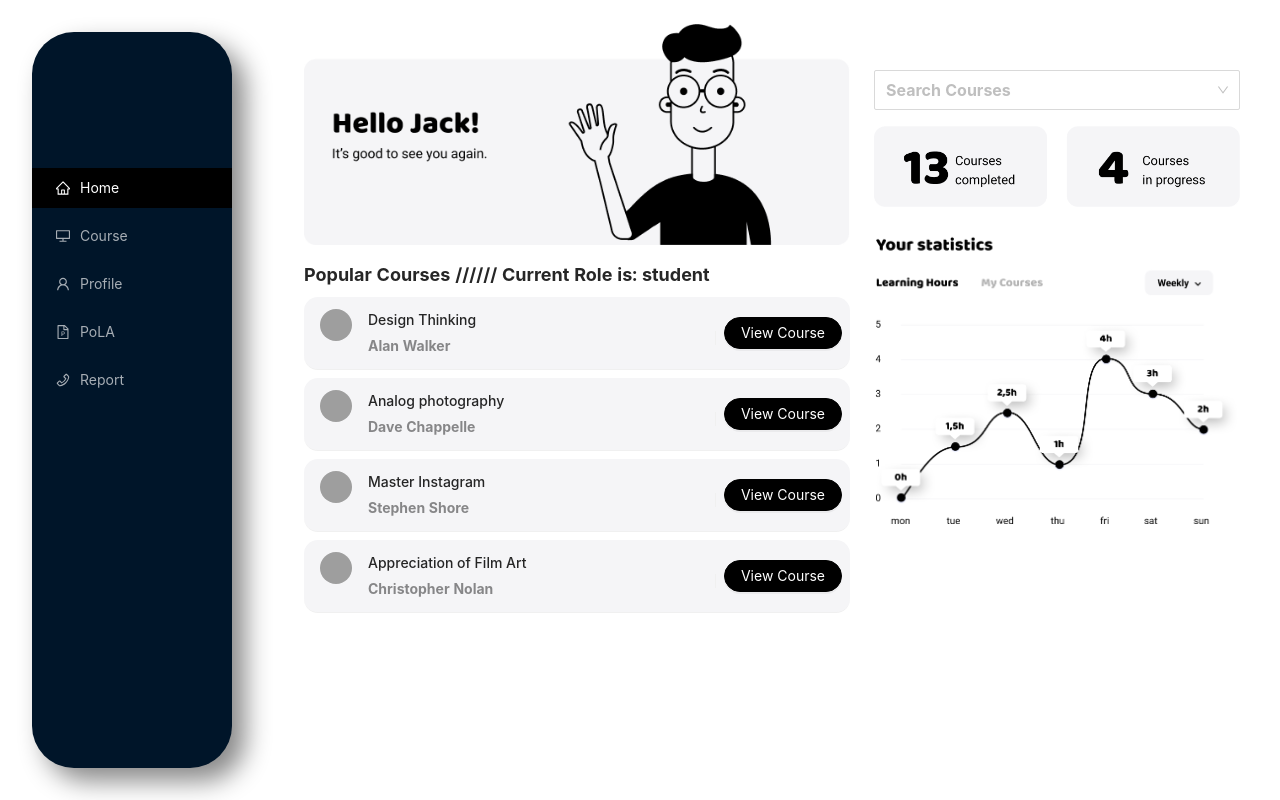
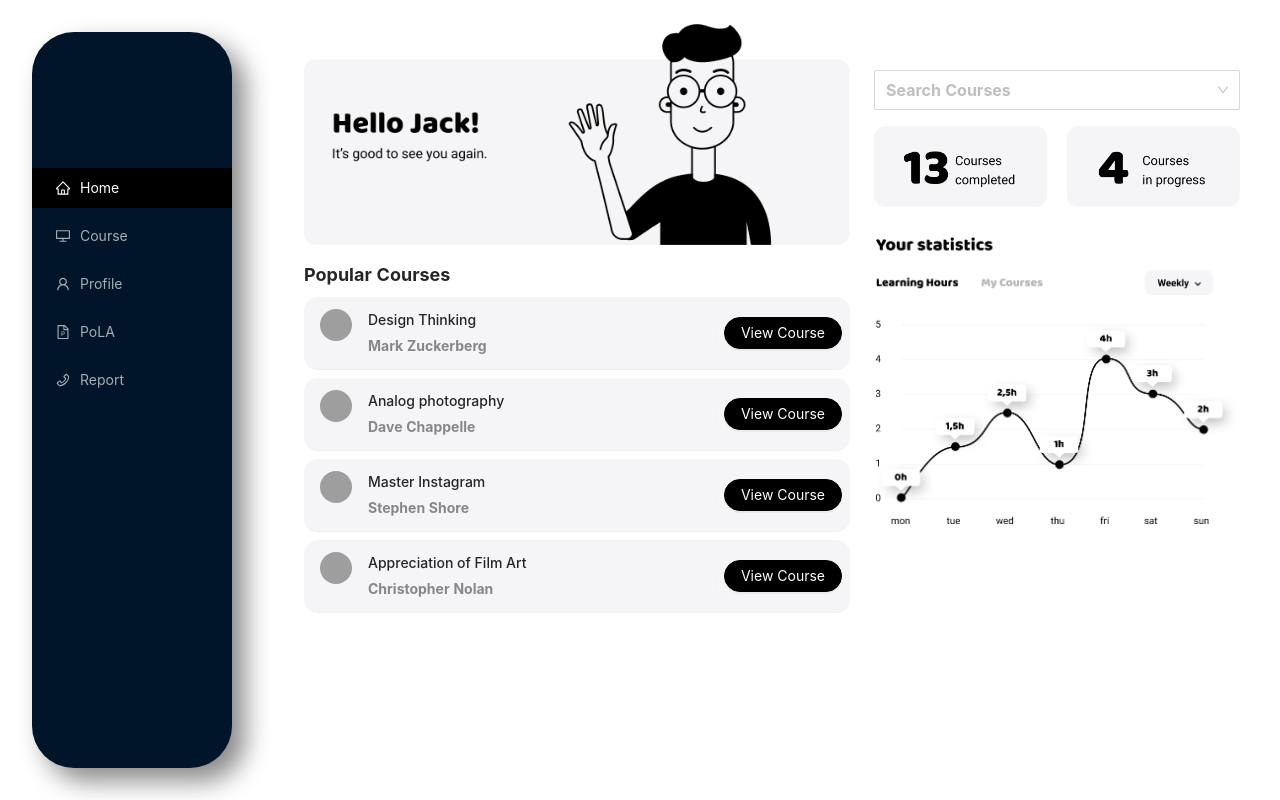
Before and after one commit to creeep123/PoLA, a React (Create React App) app: page /home in a window 1280 px wide. Built offline with nearby package versions, Linux system fonts and the light colour scheme; grey boxes are pictures that could not be loaded.

Commit message:
feat: teacher course control

```diff
--- a/src/components/courseList.jsx
+++ b/src/components/courseList.jsx
@@ -3,10 +3,14 @@ import React, { useContext } from 'react';
 import { Link } from 'react-router-dom';
 import PolaContext from '../components/context';
 
-const CourseList = () => {
+const CourseList = (props) => {
+  const { listType } = props;
   const polaContext = useContext(PolaContext);
-  const { enrolledCourses, allCourses } = polaContext.store;
+  const { enrolledCourses, publishedCourses, allCourses, userName } =
+    polaContext.store;
   const data = allCourses;
+  const courseListData =
+    listType === 'published' ? publishedCourses : enrolledCourses;
 
   const handleDropCourse = (droppingCourseName) => {
     enrolledCourses.splice(enrolledCourses.indexOf(droppingCourseName), 1);
@@ -16,6 +20,33 @@ const CourseList = () => {
     });
   };
 
+  const handleCloseCourse = (droppingCourseName) => {
+    publishedCourses.splice(courseListData.indexOf(droppingCourseName), 1);
+    polaContext.setStore({
+      ...polaContext.store,
+      publishedCourses: [...publishedCourses],
+    });
+  };
+
+  const constDangerButtonDisplay = (curCourseName) => {
+    if(listType === 'popular'){
+      return { display: 'none' };
+    }else if (listType === 'enrolled') {
+      return courseListData.includes(curCourseName) ? null : { display: 'none' };
+    }
+  };
+  const listItemDisplay = (curCourseName) => {
+    console.log('listType :>> ', listType);
+    console.log('courseListData :>> ', courseListData);
+    if (listType === 'popular') {
+      return null;
+    } else {
+      return courseListData.includes(curCourseName)
+        ? null
+        : { display: 'none' };
+    }
+  };
+
   return (
     <List
       style={{ overflow: 'auto', height: '330px' }}
@@ -23,23 +54,25 @@ const CourseList = () => {
       dataSource={data}
       renderItem={(item) => (
         <List.Item
+          style={listItemDisplay(item.courseName)}
           className="course-item-style"
           actions={[
             <Button
               onClick={() => {
-                handleDropCourse(item.courseName);
-                message.success(`Dropped ${item.courseName} successfully!`);
+                if (listType === 'enrolled') {
+                  handleDropCourse(item.courseName);
+                  message.success(`Dropped ${item.courseName} successfully!`);
+                } else {
+                  handleCloseCourse(item.courseName);
+                  message.success(`Closed ${item.courseName} successfully!`);
+                }
               }}
               type="primary"
               shape="round"
-              style={
-                enrolledCourses.includes(item.courseName)
-                  ? null
-                  : { display: 'none' }
-              }
+              style={constDangerButtonDisplay(item.courseName)}
               danger="true"
             >
-              Drop
+              {listType === 'enrolled' ? 'Drop' : 'Close'}
             </Button>,
             <Link to={`/course/enroll/${item.courseName}`}>
               <Button type="primary" shape="round">
--- a/src/components/coursesData.jsx
+++ b/src/components/coursesData.jsx
@@ -1,5 +1,5 @@
 const courseData = [
-  { courseName: 'Design Thinking', teacher: 'Alan Walker' },
+  { courseName: 'Design Thinking', teacher: 'Mark Zuckerberg' },
   { courseName: 'Analog photography', teacher: 'Dave Chappelle' },
   { courseName: 'Master Instagram', teacher: 'Stephen Shore' },
   { courseName: 'Appreciation of Film Art', teacher: 'Christopher Nolan' },
--- a/src/contextWrapper.jsx
+++ b/src/contextWrapper.jsx
@@ -15,6 +15,7 @@ const value = {
   role: 'student',
   allCourses: courseData,
   enrolledCourses: [],
+  publishedCourses:[],
   points:27
 };
 
--- a/src/pages/Course/enroll.js
+++ b/src/pages/Course/enroll.js
@@ -68,6 +68,9 @@ const Enroll = () => {
                               ...polaContext.store,
                               enrolledCourses: [...enrolledCourses, courseName],
                             });
+                            if(!enrolledCourses.includes(courseName)){
+                              message.success(`Enrolled ${courseName} successfully!`)
+                            }
                           }}
                         >
                           {enrolledCourses.includes(courseName)
--- a/src/pages/Course/index.js
+++ b/src/pages/Course/index.js
@@ -10,7 +10,8 @@ const Course = () => {
   const [description, setDescription] = useState('');
   const [newCourseName, setNewCourseName] = useState('');
   const polaContext = useContext(PolaContext);
-  const { role, allCourses } = polaContext.store;
+  const { role, allCourses, publishedCourses } = polaContext.store;
+  const listType = role === 'student' ? 'enrolled' : 'published';
 
   const handlePublish = () => {
     polaContext.setStore({
@@ -19,6 +20,7 @@ const Course = () => {
         ...allCourses,
         { courseName: newCourseName, teacher: 'Mark Zuckerberg' },
       ],
+      publishedCourses: [...publishedCourses, newCourseName],
     });
     message.success(`Publish ${newCourseName} Successfully`);
     setNewCourseName('');
@@ -46,7 +48,7 @@ const Course = () => {
           </Row>
           <Row>
             <Col span={14}>
-              <CourseList></CourseList>
+              <CourseList listType={listType}></CourseList>
             </Col>
             <Col
               span={10}
--- a/src/pages/Home/index.jsx
+++ b/src/pages/Home/index.jsx
@@ -106,12 +106,12 @@ const Home = () => {
             </Row>
             <Row style={{ marginTop: '16px' }}>
               <Col span={24} className="pola-title">
-                Popular Courses ////// Current Role is: {role}
+                Popular Courses
               </Col>
             </Row>
             <Row>
               <Col span={24}>
-                <CourseList></CourseList>
+                <CourseList listType={"popular"}></CourseList>
               </Col>
             </Row>
           </Col>
```
